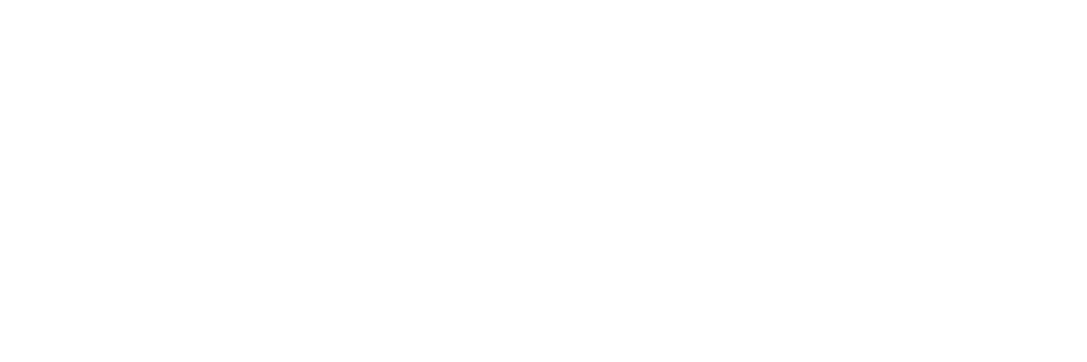
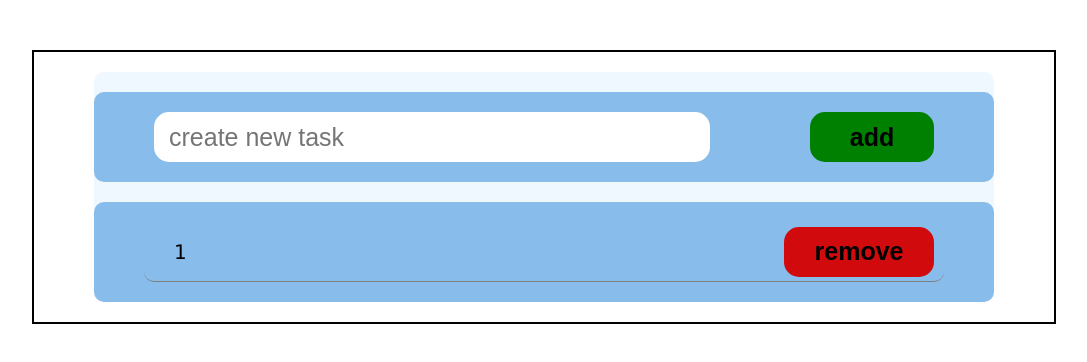
Before and after one commit to RashidaAvshar/repeatjscode, a plain HTML site: page assets/index.html in a window 1280 px wide. Shown: the whole page, without its empty margins (168-1255 px from the left). Drawn offline with Linux system fonts and the light colour scheme.

Commit message:
html and scss

```diff
--- a/assets/css/style.scss
+++ b/assets/css/style.scss
@@ -0,0 +1,98 @@
+*{
+    margin: 0;
+    padding: 0;
+    box-sizing: border-box;
+    text-decoration: none;
+    list-style: none;
+}
+
+.container{
+    width: 80%;
+    height: 100%;
+    margin: 50px 200px;
+    border: 2px solid black;
+    display: flex;
+    justify-content: center;
+    .box{
+        width: 900px;
+        height: 100% auto;
+        margin: 20px;
+        background-color: aliceblue;
+        display: flex;
+        justify-content: space-between;
+        flex-direction: column;
+        align-items: center;
+        border-radius: 10px;
+        .add-list{
+            background-color: rgba(67, 150, 222, 0.6);
+            width: 100%;
+            height: 90px;
+            margin: 20px;
+            display: flex;
+            padding: 10px;
+            flex-direction: row;
+            border-radius: 10px;
+            input{
+                width: 100%;
+                margin: 10px 50px;
+                height: 50px;
+                padding: 15px;
+                border: none;
+                border-radius: 15px;
+                font-size: 25px;
+                cursor: pointer;
+            }
+            button{
+                width: 200px;
+                height: 50px;
+                margin: 10px 50px;
+                border: none;
+                background-color: green;
+                border-radius: 15px;
+                font-size: 25px;
+                font-weight: 900;
+                cursor: pointer;
+            }
+
+        }
+        .task-list{
+            background-color: rgba(67, 150, 222, 0.6);
+            width: 100%;
+            height: 100px;
+            border-radius: 10px;
+            display: flex;
+            align-items: center;
+            flex-direction: row;
+            .list{
+            width: 100%;
+            height: 60px;
+            padding: 10px;
+            margin: 10px 50px;            display: flex;
+            justify-content: space-between;
+            align-items: center;
+            padding: 10px;
+            flex-direction: row;
+            border-radius: 10px;
+            border-bottom: 1px solid gray;
+            span{
+                padding: 20px;
+                font-size: 20px;
+                font-family: 'Lucida Sans', 'Lucida Sans Regular', 'Lucida Grande', 'Lucida Sans Unicode', Geneva, Verdana, sans-serif;
+
+            }
+            button{
+                width: 150px;
+                height: 50px;
+                border: none;
+                background-color: rgb(208, 10, 13);
+                border-radius: 15px;
+                font-size: 25px;
+                font-weight: 900;
+                cursor: pointer;
+            }
+
+            }
+        }
+    }
+
+}
--- a/assets/index.html
+++ b/assets/index.html
@@ -8,6 +8,23 @@
     <title>To do list</title>
 </head>
 <body>
+    <div class="container">
+        <div class="box">
+            <div class="add-list">
+                <input type="text" placeholder="create new task" id="input">
+                <button id="add">add</button>
+            </div>
+            <div class="task-list">
+                <div class="list">
+                    <span>1</span>
+                    <button id="delete">remove</button>
+                </div>
+
+            </div>
+
+
+        </div>
+    </div>
 
 
 
```
Also changed, not shown: assets/css/style.css, 1 other file.
